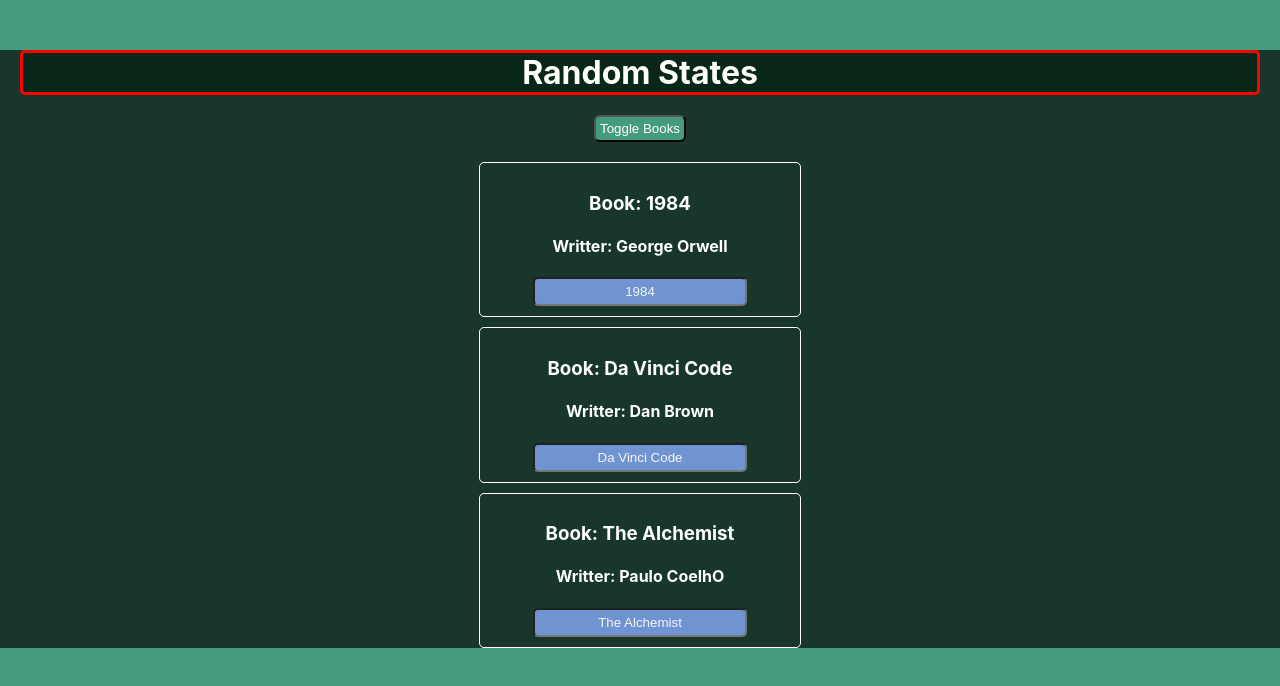
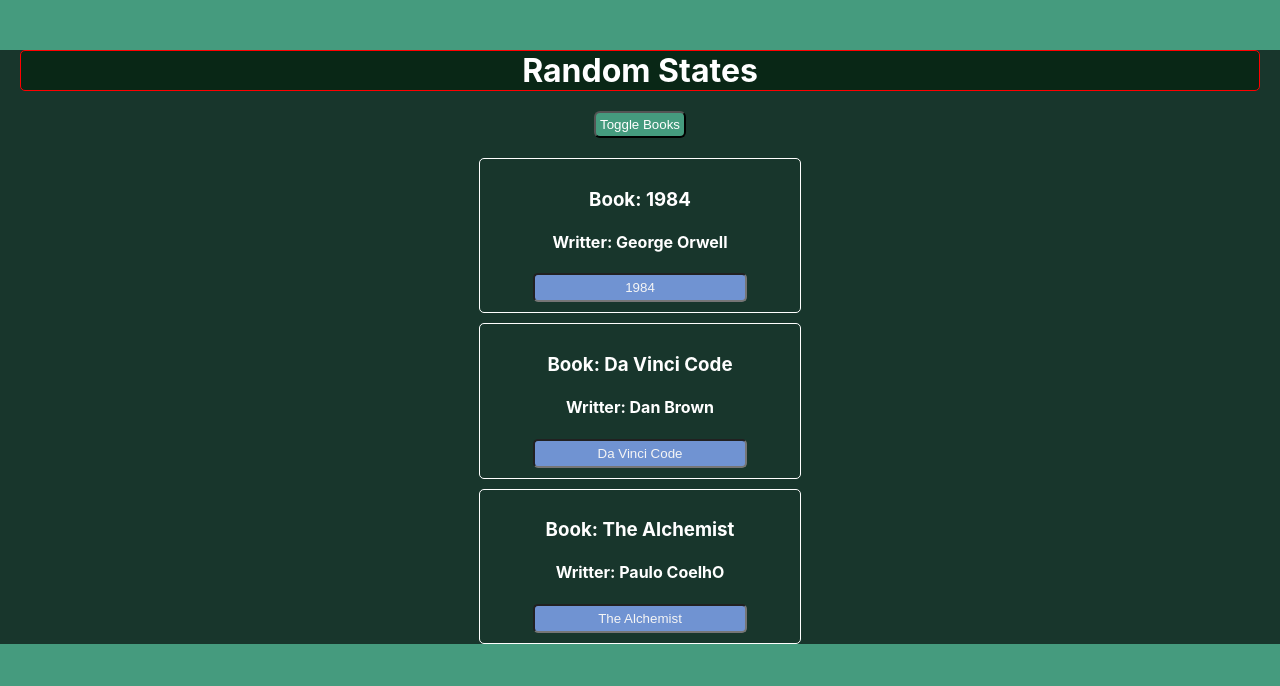
Before and after one commit to ahmedisshere/rantpack, a React (Create React App) app: page / in a window 1280 px wide. Shown: the top 686 px of the page. Built offline with nearby package versions, Linux system fonts and the light colour scheme.

Commit message:
lets get back at it

```diff
--- a/src/components/MainComponent.js
+++ b/src/components/MainComponent.js
@@ -62,7 +62,7 @@ class MainComponent extends Component {
     render() {
 
         const style = {
-            border: "3px solid red",
+            border: "1px solid red",
             borderRadius: "5px",
             backgroundColor: "rgb(9, 39, 22)",
             color: "white",
```
